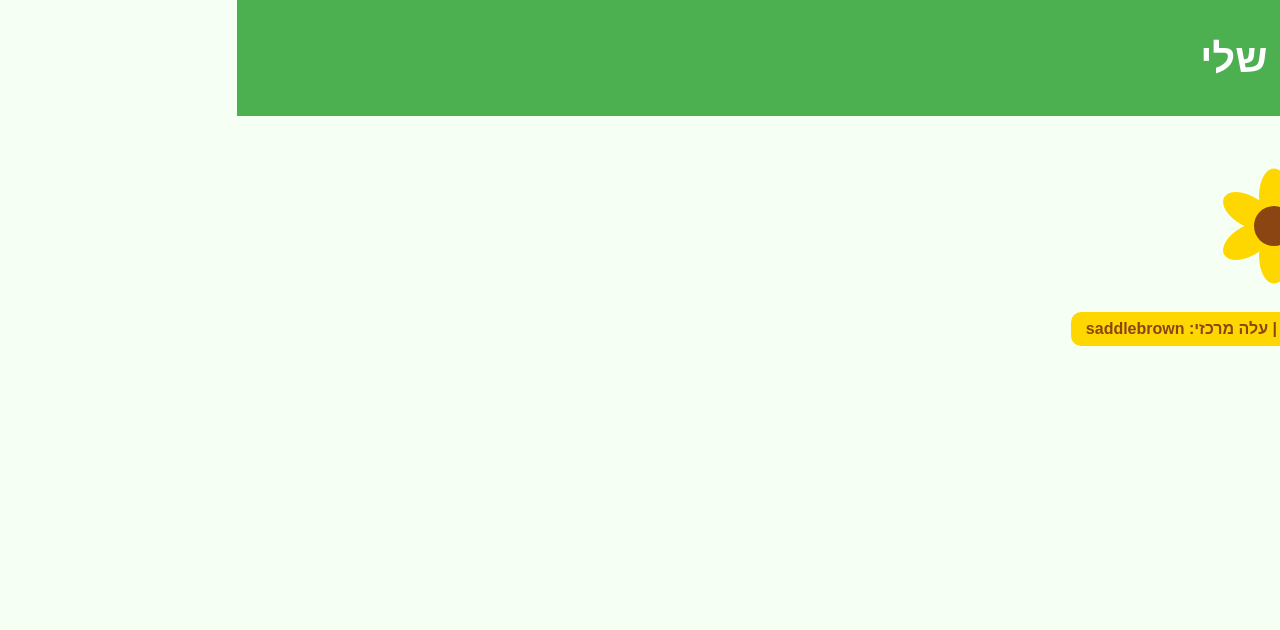
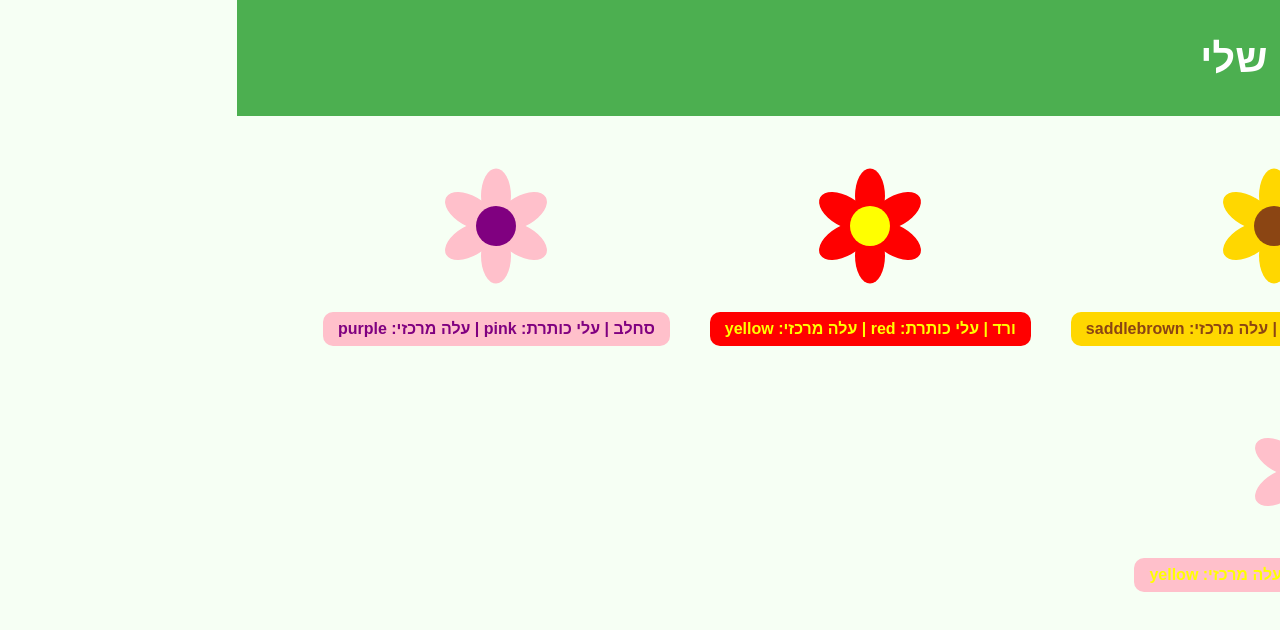
Before and after one commit to rrivi055/my-garden-app, a React (Vite) app: page / in a window 1280 px wide. Shown: the top 630 px of the page. Built offline with nearby package versions, Linux system fonts and the light colour scheme.

Commit message:
Add flower instances with partial props

```diff
--- a/src/App.jsx
+++ b/src/App.jsx
@@ -7,6 +7,9 @@ function App() {
       <Header />
       <main style={{ padding: '20px' }}>
         <Flower name="חמנייה" petalColor="gold" centerColor="saddlebrown" />
+        <Flower name="ורד" petalColor="red" />
+        <Flower name="סחלב" centerColor="purple" />
+        <Flower name="נורית" />
       </main>
     </div>
   );
```
